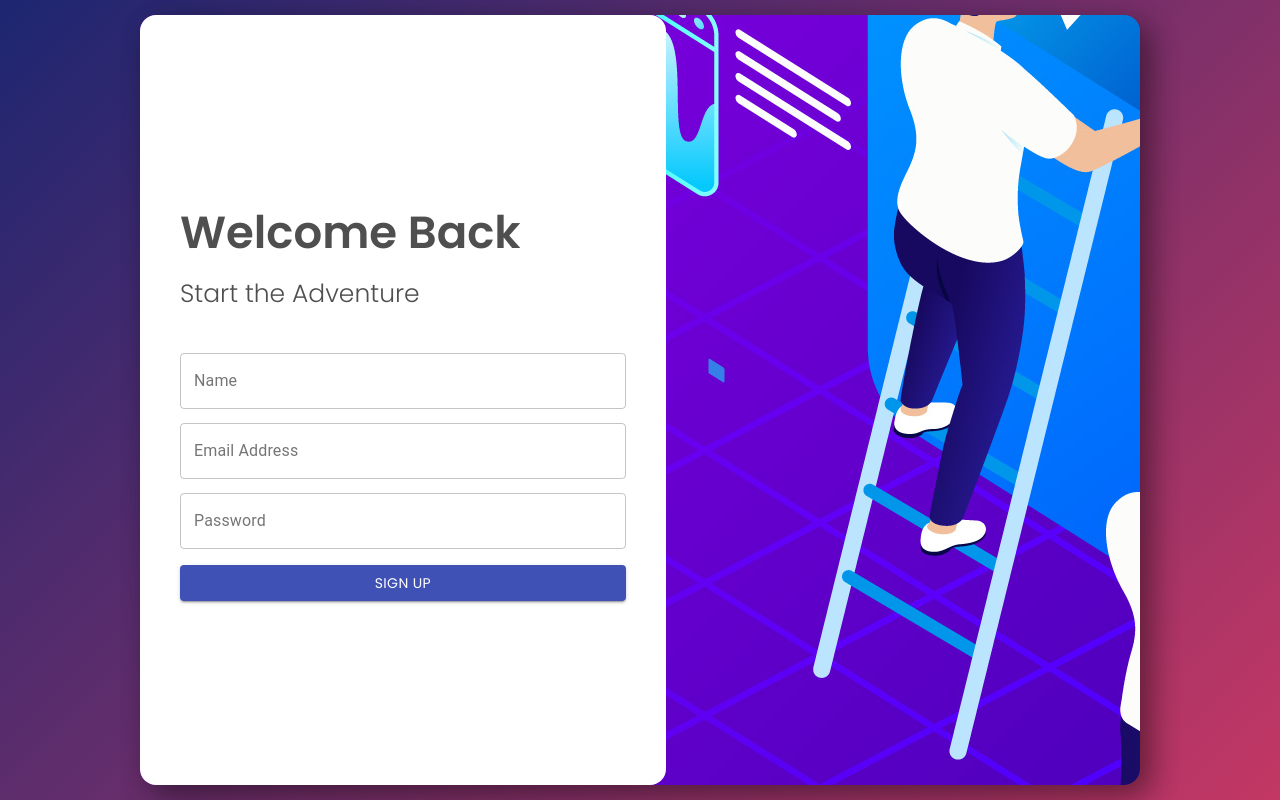
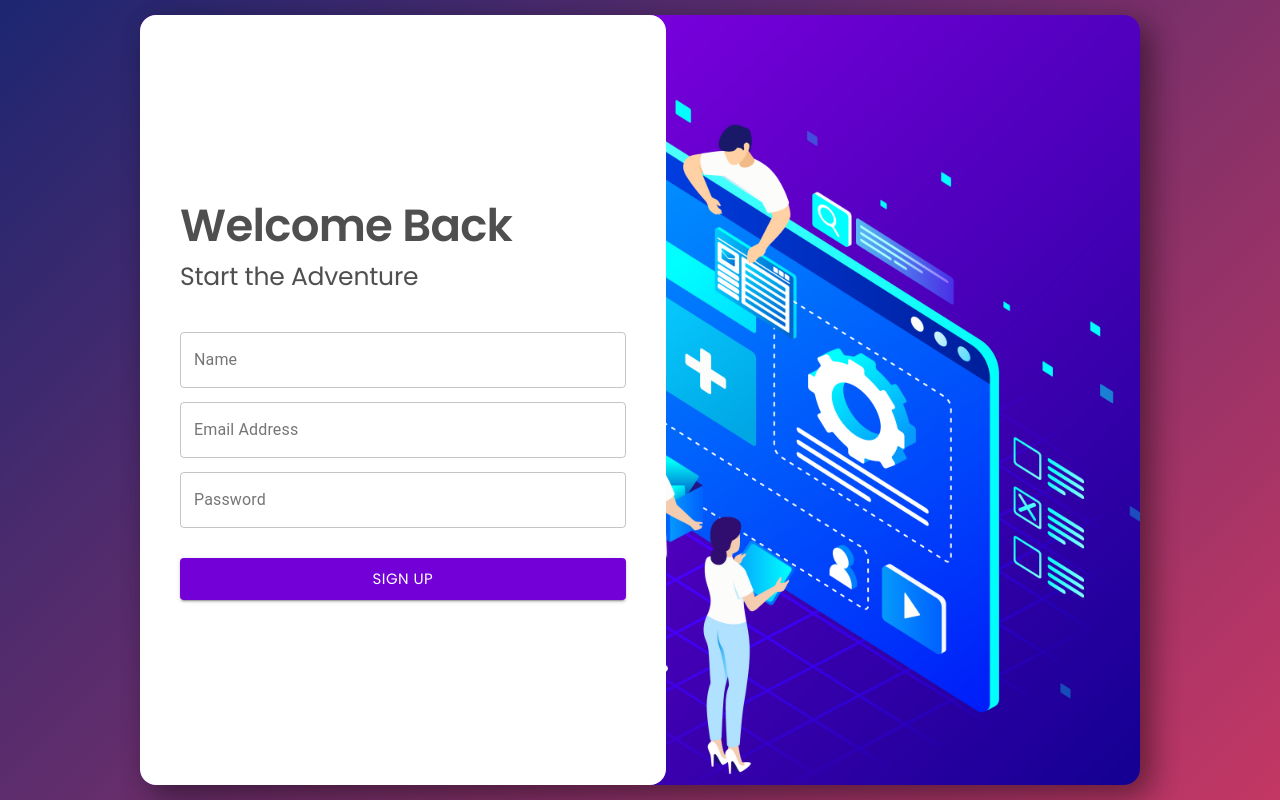
Before and after one commit to saulocode1/form, a React (Create React App) app: page / in a window 1280 px wide. Built offline with nearby package versions, Linux system fonts and the light colour scheme.

Commit message:
change styled components text to material ui typography

```diff
--- /dev/null
+++ b/src/Components/Button/index.jsx
@@ -0,0 +1,31 @@
+import * as React from "react";
+import { createTheme, ThemeProvider } from "@mui/material/styles";
+import Button from "@mui/material/Button";
+
+export const theme = createTheme({
+   palette: {
+      primary: {
+         main: "#7300D7",
+         contrastText: "#fff",
+      },
+   },
+   typography: {
+      allVariants: {
+        fontFamily: 'Poppins',
+        textTransform: 'none',
+        fontSize: 16,
+      },
+    },
+});
+
+const StyledButton = () => {
+   return (
+      <ThemeProvider theme={theme}>
+         <Button type="submit" variant="contained" color="primary" size="large" fullWidth>
+            SIGN UP
+         </Button>
+      </ThemeProvider>
+   );
+};
+
+export default StyledButton;
--- a/src/Components/MainForm/index.js
+++ b/src/Components/MainForm/index.js
@@ -2,6 +2,8 @@ import { React } from "react";
 import { Button, Box, TextField } from "@material-ui/core";
 import { useFormik } from "formik";
 import * as yup from "yup";
+
+import StyledButton from "../Button";
 
 const validationSchema = yup.object({
    firstName: yup.string().required("First name is required."),
@@ -70,10 +72,8 @@ const MainForm = () => {
                helperText={formik.touched.password && formik.errors.password}
                fullWidth
             />
-            <Box height={16} />
-            <Button type="submit" variant="contained" color="primary" fullWidth>
-               Sign up
-            </Button>
+            <Box height={30} />
+            <StyledButton />
          </form>
       </>
    );
--- a/src/Components/StyledForm/FormContainer/styled.js
+++ b/src/Components/StyledForm/FormContainer/styled.js
@@ -1,6 +1,5 @@
 import styled from "styled-components";
-import Background from "../../../assets/images/vector-wallpaper.jpg"
-
+import Background from "../../../assets/images/vector-wallpaper.jpg";
 
 const FormContainer = styled.section`
    display: flex;
@@ -14,8 +13,8 @@ const FormContainer = styled.section`
    background-color: var(--form-color);
    box-shadow: rgba(0, 0, 0, 0.2) 10px 10px 30px,
       rgba(0, 0, 0, 0.3) 10px 10px 30px;
-   background: url(${Background}) 10% ;
-
+   background: url(${Background});
+   background-size: 1200px;
 `;
 
 export default FormContainer;
--- a/src/Components/StyledForm/FormWrapper/index.jsx
+++ b/src/Components/StyledForm/FormWrapper/index.jsx
@@ -1,15 +1,46 @@
+import { Box, createTheme, ThemeProvider, Typography } from "@material-ui/core";
 import React from "react";
 import MainForm from "../../MainForm";
-import FormTitle, { FormSubtitle } from "../FormText/styled";
 import StyledFormWrapper from "./styled";
+
+const theme = createTheme({
+   palette: {
+      primary: {
+         main: "#4f4f4f",
+         contrastText: "#fff",
+      },
+   },
+   typography: {
+      h1: {
+         fontFamily: "Poppins",
+         textTransform: "none",
+         fontSize: "2.8125rem",
+         fontWeight: 600,
+      },
+      h2: {
+         fontFamily: "Poppins",
+         textTransform: "none",
+         fontSize: "1.5625rem",
+         fontWeight: 400,
+      },
+   },
+});
 
 const FormWrapper = () => (
    <>
-      <StyledFormWrapper>
-         <FormTitle>Welcome Back</FormTitle>
-         <FormSubtitle>Start the Adventure</FormSubtitle>
-         <MainForm />
-      </StyledFormWrapper>
+      <ThemeProvider theme={theme}>
+         <StyledFormWrapper>
+            <Typography variant="h1" fontFamily="Poppins" color="primary">
+               Welcome Back
+            </Typography>
+            <Box height={10} />
+            <Typography variant="h2" fontFamily="Poppins" color="primary">
+               Start the Adventure
+            </Typography>
+            <Box height={40} />
+            <MainForm />
+         </StyledFormWrapper>
+      </ThemeProvider>
    </>
 );
 
--- a/src/Components/StyledForm/index.jsx
+++ b/src/Components/StyledForm/index.jsx
@@ -8,8 +8,8 @@ const StyledForm = () => (
    <>
       <SectionForm>
          <FormContainer>
-            <FormWrapper></FormWrapper>
-            <FormImage></FormImage>
+            <FormWrapper/>
+            <FormImage/>
          </FormContainer>
       </SectionForm>
    </>
```
